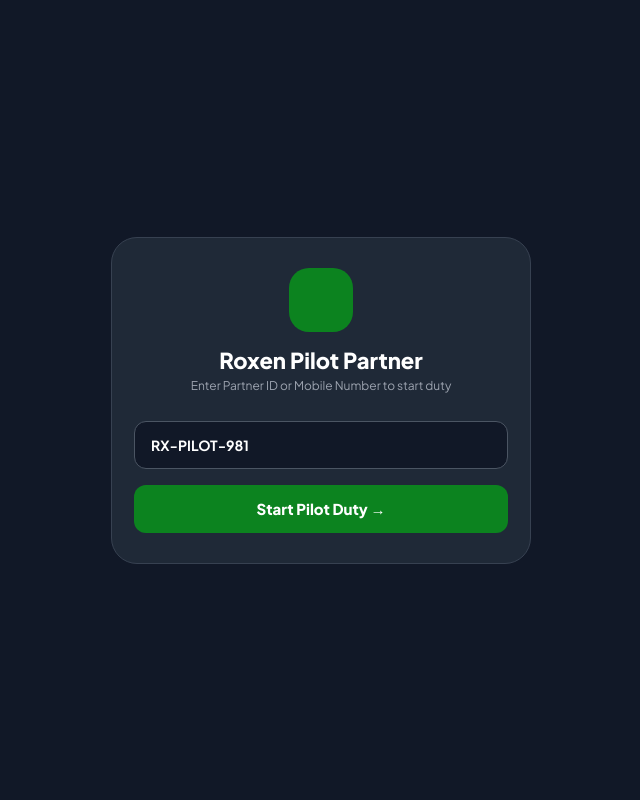
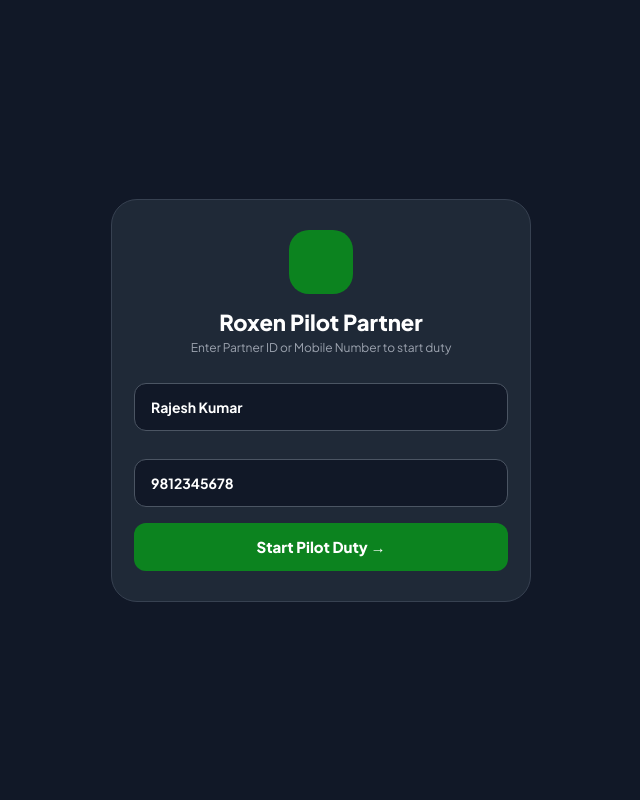
Before and after one commit to sumitsingh34398-art/Roxen_store, a Flask app: page /rider in a window 1280 px wide. Shown: the whole page, without its empty margins (319-959 px from the left). Run offline with Flask 3, Linux system fonts and the light colour scheme; some libraries are stand-ins or nearby versions.

Commit message:
Update rider.html

```diff
--- a/templates/rider.html
+++ b/templates/rider.html
@@ -406,7 +406,8 @@
             <h2 style="font-size:22px; font-weight:800;">Roxen Pilot Partner</h2>
             <p style="font-size:12px; color:#9ca3af; margin:4px 0 16px;">Enter Partner ID or Mobile Number to start duty</p>
 
-            <input type="text" id="pilot-id-input" class="login-input" placeholder="e.g. BLINKIT-101 / RX-PILOT / Phone" value="RX-PILOT-981">
+            <input type="text" id="pilot-id-input" class="login-input" placeholder="Enter Partner Name (e.g. Rajesh Kumar)" value="Rajesh Kumar">
+            <input type="tel" id="pilot-phone-input" class="login-input" placeholder="Enter 10-Digit Mobile Number" value="9812345678" maxlength="10">
             <button class="btn-pilot-login" onclick="loginPilotPartner()">Start Pilot Duty →</button>
         </div>
     </div>
@@ -432,7 +433,7 @@
             </div>
         </header>
 
-        <!-- LIVE DYNAMIC EARNINGS DASHBOARD (+₹50 & +1 Order Increments) -->
+        <!-- LIVE DYNAMIC EARNINGS DASHBOARD -->
         <div class="earnings-dashboard-card">
             <div>
                 <div class="earn-val" id="disp-today-pay">₹640</div>
@@ -488,9 +489,9 @@
     <script>
         let isDutyOnline = true;
         let activeVerifyOrderId = null;
-        let currentPilotId = "RX-PILOT-981";
+        let currentPilotName = "Rajesh Kumar";
+        let currentPilotPhone = "9812345678";
 
-        // Persistent Earnings State (LocalStorage Sync)
         let currentPay = parseInt(localStorage.getItem('roxen_pilot_pay')) || 640;
         let deliveredCount = parseInt(localStorage.getItem('roxen_pilot_count')) || 14;
 
@@ -500,15 +501,18 @@
         }
 
         function loginPilotPartner() {
-            const input = document.getElementById('pilot-id-input').value.trim();
-            if(!input) {
-                alert("Please enter a Partner ID or Phone Number.");
+            const nameInput = document.getElementById('pilot-id-input').value.trim();
+            const phoneInput = document.getElementById('pilot-phone-input').value.trim();
+            if(!nameInput || !phoneInput) {
+                alert("Please enter pilot name and phone number.");
                 return;
             }
 
-            currentPilotId = input;
-            document.getElementById('disp-pilot-name').innerText = `Pilot (${input})`;
-            document.getElementById('disp-pilot-avatar').innerText = input.substring(0,2).toUpperCase();
+            currentPilotName = nameInput;
+            currentPilotPhone = phoneInput;
+
+            document.getElementById('disp-pilot-name').innerText = `${nameInput}`;
+            document.getElementById('disp-pilot-avatar').innerText = nameInput.substring(0,2).toUpperCase();
             document.getElementById('pilot-login-screen').style.display = 'none';
 
             updateEarningsDisplay();
@@ -537,7 +541,6 @@
             }
         }
 
-        // Fetch Live Orders: Real Customer Name, Real Phone, and Items Breakdown
         function fetchRiderOrders() {
             if(!isDutyOnline) return;
 
@@ -567,7 +570,6 @@
                     const actText = isOut ? 'Deliver (Enter OTP)' : 'Pickup Bag & Start';
                     const cleanPhone = (o.customer_phone || '').replace(/[^0-9]/g, '');
 
-                    // Render ordered items breakdown with images
                     let itemsHtml = '';
                     if (Array.isArray(o.items) && o.items.length > 0) {
                         itemsHtml += '<div class="rider-items-list">';
@@ -594,7 +596,6 @@
                             <span class="status-chip ${badgeClass}">${o.status}</span>
                         </div>
 
-                        <!-- Real Customer Details & Real Address -->
                         <div class="order-address-box">
                             <div style="display:flex; justify-content:space-between; margin-bottom:4px;">
                                 <strong style="color:var(--text-main); font-size:13px;">${o.customer_name}</strong>
@@ -608,13 +609,11 @@
                         ${itemsHtml}
 
                         <div class="action-btn-row">
-                            <!-- Real Entered Customer Phone Dial Link -->
                             <a href="tel:${cleanPhone}" class="btn-call-cust">
                                 <i class="ph-bold ph-phone" style="color:var(--brand-green);"></i> Call (${cleanPhone || 'Customer'})
                             </a>
 
-                            <!-- Order Action Button -->
-                            <button class="btn-status-act" onclick="handleOrderAction(${o.id}, '${o.status}', '${o.order_code}')">
+                            <button class="btn-status-act" onclick="handleOrderAction(${o.id}, '${o.status}')">
                                 <i class="ph-bold ${isOut ? 'ph-key' : 'ph-navigation-arrow'}"></i> ${actText}
                             </button>
                         </div>
@@ -627,13 +626,18 @@
             });
         }
 
-        // Handle Rider Stage Transitions
-        function handleOrderAction(orderId, currentStatus, orderCode) {
+        function handleOrderAction(orderId, currentStatus) {
             if(currentStatus === 'Placed') {
+                // Submit Rider Name & Phone when clicking Pickup Bag & Start
                 fetch('/api/rider/update-status', {
                     method: 'POST',
                     headers: { 'Content-Type': 'application/json' },
-                    body: JSON.stringify({ order_id: orderId, status: 'Out for Delivery' })
+                    body: JSON.stringify({
+                        order_id: orderId,
+                        status: 'Out for Delivery',
+                        rider_name: currentPilotName,
+                        rider_phone: currentPilotPhone
+                    })
                 })
                 .then(res => res.json())
                 .then(data => {
@@ -652,7 +656,6 @@
             document.getElementById('otp-modal').style.display = 'none';
         }
 
-        // Launch Celebration Balloons on Order Drop
         function launchRiderDeliveryBalloons() {
             const box = document.getElementById('balloons-container');
             box.innerHTML = '';
@@ -677,7 +680,6 @@
             setTimeout(() => { box.style.display = 'none'; }, 4500);
         }
 
-        // Submit 4-digit Customer Delivery OTP & Increment Earnings (+₹50 and +1 Order)
         function submitVerifyOtp() {
             const entered = document.getElementById('input-customer-otp').value.trim();
             const btn = document.getElementById('btn-verify-otp');
@@ -707,7 +709,6 @@
                 if(data.success) {
                     closeOtpModal();
 
-                    // Increment Payout by ₹50 & Delivered Count by +1
                     currentPay += 50;
                     deliveredCount += 1;
                     localStorage.setItem('roxen_pilot_pay', currentPay);
@@ -727,7 +728,6 @@
             });
         }
 
-        // Auto Poll every 4 seconds
         setInterval(() => {
             if(isDutyOnline && document.getElementById('pilot-login-screen').style.display === 'none') {
                 fetchRiderOrders();
```
